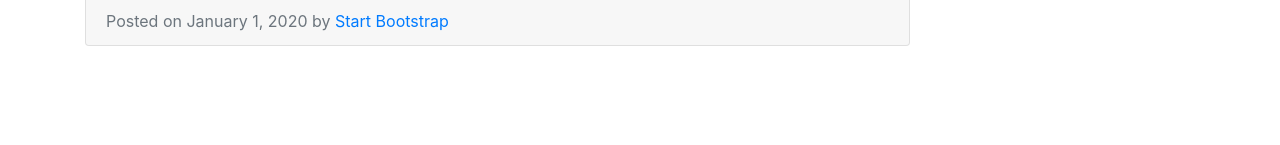
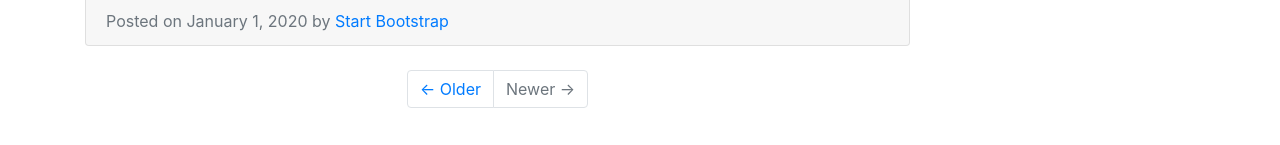
Before and after one commit to kdj6724/Django, a plain HTML site: page ch3/blog_list.html in a window 1280 px wide. Shown: the part 679-824 px from the top of the page. Before the commit the page ends 800 px from the top, so only its background shows below. Drawn offline with nearby package versions, Linux system fonts and the light colour scheme.

Commit message:
부트스트랩, 92~93 pagination 추가

```diff
--- a/ch3/blog_list.html
+++ b/ch3/blog_list.html
@@ -58,6 +58,15 @@
                             <a href="#">Start Bootstrap</a>
                         </div>
                     </div>
+                    <!-- Pagination -->
+                    <ul class="pagination justify-content-center mb-4">
+                        <li class="page-item">
+                            <a class="page-link" href="#">&larr; Older</a>
+                        </li>
+                        <li class="page-item disabled">
+                            <a class="page-link" href="#">Newer &rarr;</a>
+                        </li>
+                    </ul>
                 </div>
                 <div class="col-md-4 col-lg-3">
                     <h3>Search</h3>
```
